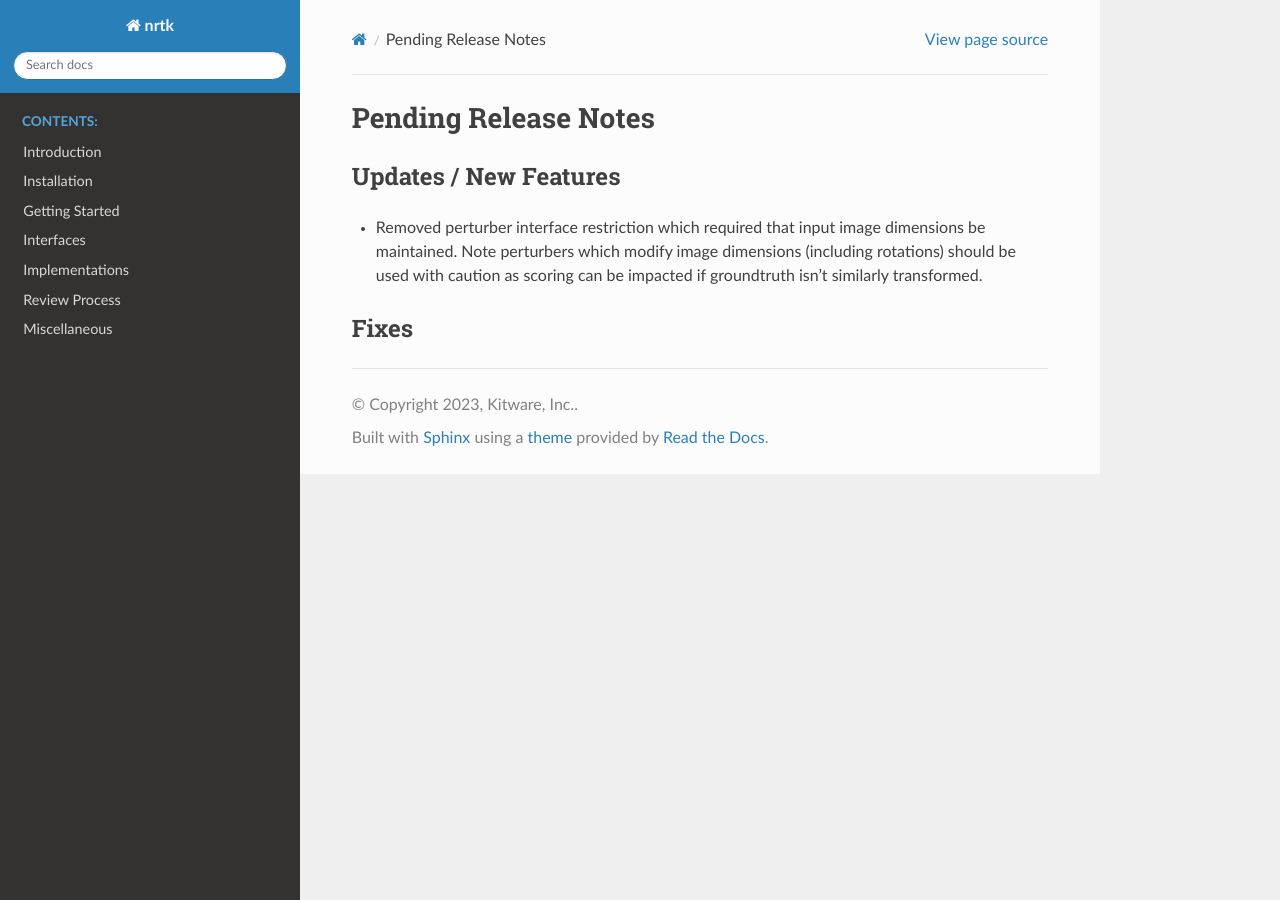
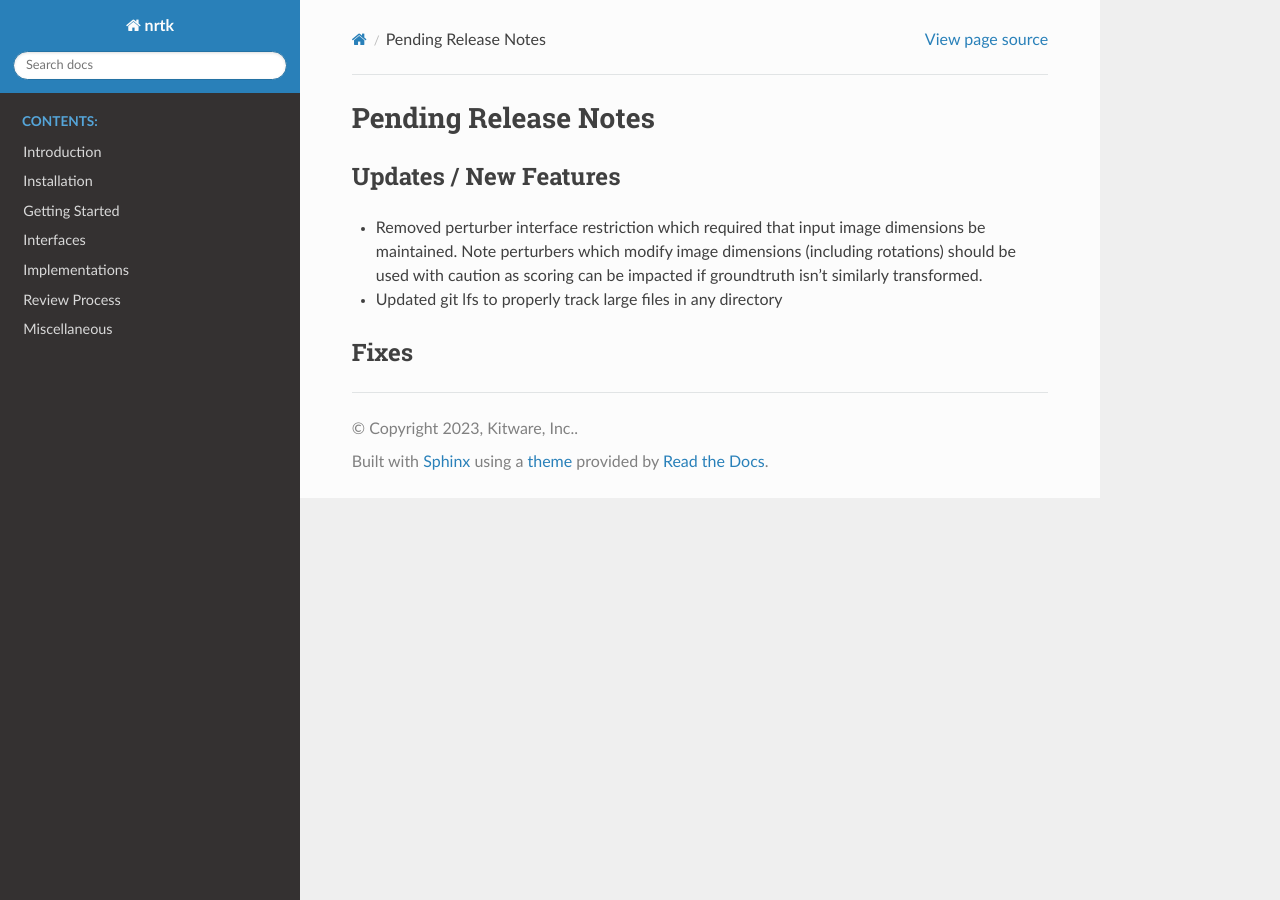
Before and after one commit to Kitware/nrtk, a Sphinx documentation site: the page built from docs/release_notes/pending_release.rst, in a window 1280 px wide. Built offline with Sphinx 7.4.7 and the Read the Docs theme 2.0.0, drawn with Linux system fonts in a browser that asks for light colours; pages that are not in the unit, such as notebooks, are missing from menus; the version number is read from the project's files by our own code.

Commit message:
Updated git lfs tracked files.

```diff
--- a/docs/release_notes/pending_release.rst
+++ b/docs/release_notes/pending_release.rst
@@ -8,5 +8,7 @@ Updates / New Features
   Note perturbers which modify image dimensions (including rotations) should be used with caution as
   scoring can be impacted if groundtruth isn't similarly transformed.
 
+* Updated git lfs to properly track large files in any directory
+
 Fixes
 -----
```
Also changed, not shown: 1 other file.
